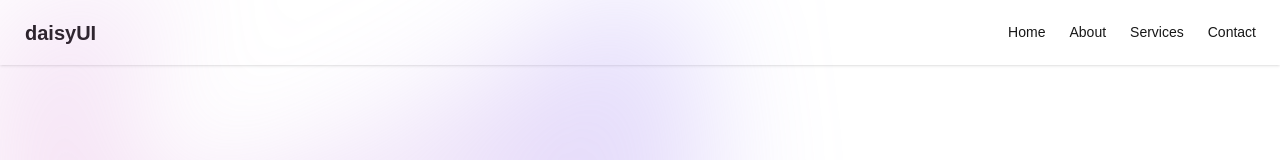
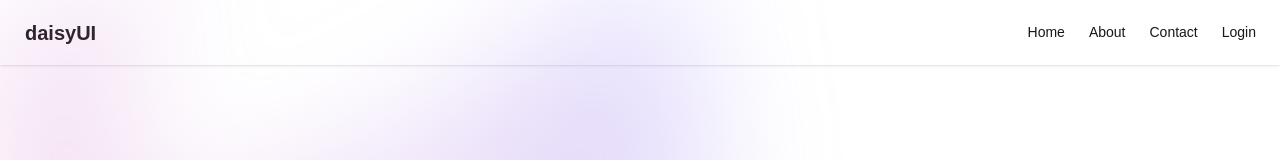
Before and after one commit to sarbeswar-cloudium/nextjs-action, a Next.js app: page /login in a window 1280 px wide. Shown: the top 160 px of the page. Built offline with nearby package versions, Linux system fonts and the light colour scheme.

Commit message:
updated .env file to fix the undefined issue

```diff
--- a/app/(auth)/login/_components/LoginForm.tsx
+++ b/app/(auth)/login/_components/LoginForm.tsx
@@ -5,7 +5,7 @@ import { Login } from '@/app/services/userService';
 
 
 
-const LoginForm = (request: Request) => {
+const LoginForm = () => {
     const [username, setUsername] = useState('');
     const [password, setPassword] = useState('');
     const router = useRouter();
@@ -18,7 +18,9 @@ const LoginForm = (request: Request) => {
         }
 
         // call api
-        const {data, error} = await Login(request, username, password);
+        const {data, error} = await Login(username, password);
+
+        console.log(data);
 
         if (error) {
             return false;
--- a/app/components/header.tsx
+++ b/app/components/header.tsx
@@ -12,8 +12,8 @@ export default function Header() {
                 <ul className="menu menu-horizontal px-1">
                 <li><Link href={"/"}>Home</Link></li>
                 <li><Link href={"/about"}>About</Link></li>
-                <li><Link href={"/services"}>Services</Link></li>
                 <li><Link href={"/contact"}>Contact</Link></li>
+                <li><Link href={"/login"}>Login</Link></li>
                 <li style={{display: 'none'}}>
                     <details>
                     <summary>Parent</summary>
--- a/app/services/userService.ts
+++ b/app/services/userService.ts
@@ -1,8 +1,8 @@
 "use server";
 import { cookies } from "next/headers";
 
-export const Login = async (request: Request, username: string, password: string) => {
-    const baseUrl = process.env.BASE_URL;
+export const Login = async (username: string, password: string) => {
+    const baseUrl = process.env.NEXT_PUBLIC_BASE_URL;
     try {
         const formData = new URLSearchParams();
         formData.append('username', username);
```
